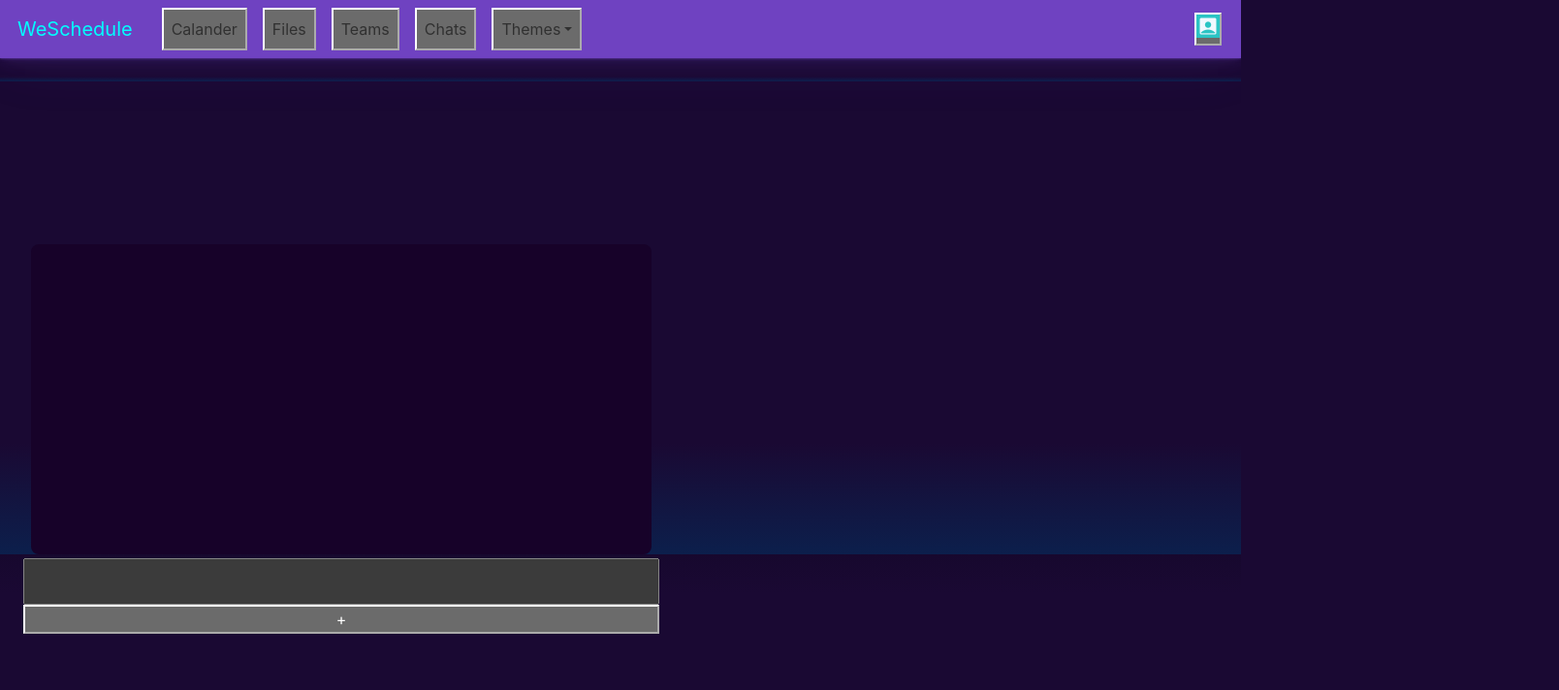
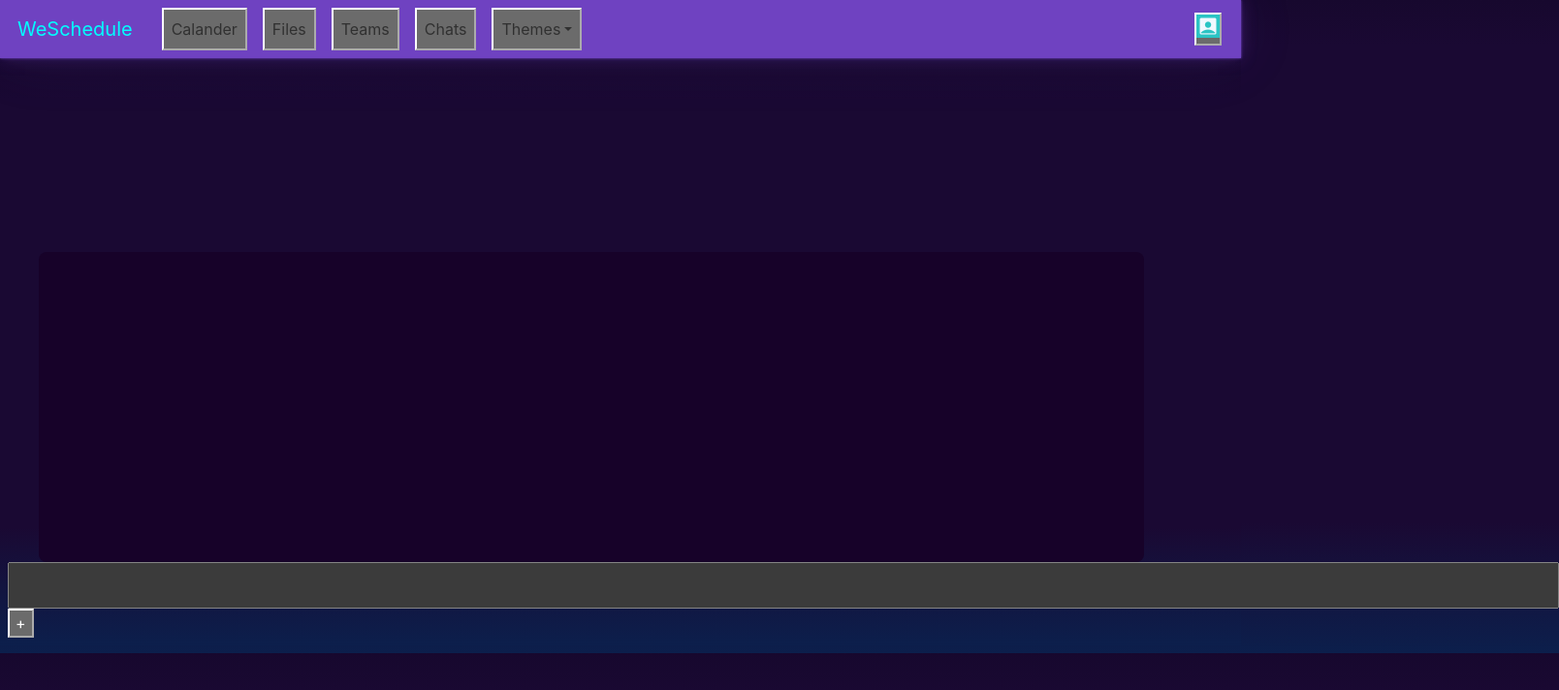
Before and after one commit to isthisdotusernametaken/WeSchedule, a React (Create React App) app in the folder frontend/: page / in a window 1280 px wide. Shown: the top 712 px of the page at 97% size, 1608 px wide, since content can reach past the window. Built offline with nearby package versions, Linux system fonts and the light colour scheme.

Commit message:
Update scroll ability in message center and implement more dynamic code.

```diff
--- a/frontend/src/App.css
+++ b/frontend/src/App.css
@@ -43,7 +43,6 @@
 
 
 .chat-input {
-  margin-top: 20rem;
   width: 100rem;
   height: 3rem;
 }
--- a/frontend/src/components/MessageCenter.js
+++ b/frontend/src/components/MessageCenter.js
@@ -1,54 +1,53 @@
 import React, { useEffect, useRef, useState } from "react";
 import { THEMES, setTheme } from "../theme.js";
 import { message } from "statuses";
-function MessageCenter() {
+function MessageCenter({user}) {
 
     // Use state hooks to store the messages and the current message being sent.
-    const [corespondence, setMessages] = useState([]);
-    const [newMessage, setNewMessage] = useState("");
-    const latestMessage = useRef(null);
+    const [correspondence, setMessages] = useState([]);
+    const inputField = useRef(null);
+    const latestMsg = useRef(null);
 
     useEffect(() => {
-        if (corespondence.length === 0) {
-            document.getElementById("my-message-box-out").style.display = "none";
-            document.getElementById("my-message-box-in").style.display = "none";
+        if (latestMsg.current != null) {
+            latestMsg.current.scrollTop = latestMsg.current.scrollHeight;
         }
-    });
+    }, [correspondence]);
+
     const send = () => {
-        document.getElementById("my-message-box-out").style.display = "block";
-        document.getElementById("my-message-box-in").style.display = "block";
-
-        if (newMessage.trim() === "") {
+        let message = inputField.current.value.trim();
+        if (message === "") {
             console.log("No message sent.")
-            return;
         } else {
-            setMessages([...corespondence, {text: newMessage, sender: "YOU"}]);
-            console.log(newMessage);
-            const newMessageBubble = (
-                `<div>User: ${newMessage}</div>`
-            );
-            document.getElementById("my-message-box-out").innerHTML += newMessageBubble + `<div><br></div>`;
-            document.getElementById("my-message-box-in").innerHTML += newMessageBubble + `<div><br></div>`;
-            latestMessage.current.scrollIntoView({ behavior: 'smooth' });
-            document.getElementById("input-msg-field").value = "";
+            setMessages([...correspondence, {user: user, time: new Date(),content: message}]);
+            inputField.current.value = "";
         }
     }
 
     return (
-        <msgFrame className="border border-success p-2 mb-2" data-bs-theme="dark">
-            <div className="container inner-frame p-1 col-sm-4 col-md-6 col-lg-6 float-start border bg-dark">
-                <div id="my-message-box-out" className="message-box message-left p-3 message-outgoing p-0.5"></div>
-                <div ref={latestMessage} id="my-message-box-in" className="message-box message-right p-3 message-incoming p-0.5"></div>
+        <div className="border border-success p-2 mb-2" data-bs-theme="dark">
+            <div className="container inner-frame p-1 d-flex flex-column border bg-dark">
+                <div ref={latestMsg} className="h-100 overflow-auto">
+                    {correspondence.map(MessageBubble)}
+                </div>
 
-                <div className="row">
-                    <input type="textfield" id="input-msg-field" className="chat-input" onChange={(e) => setNewMessage(e.target.value)}></input>
+            </div>
+                <div className="">
+                    <input ref={inputField} type="textfield" id="input-msg-field" className="chat-input"></input>
                     <button onClick={send}>+</button>
                 </div>
-            </div>
-
-        </msgFrame>
+        </div>
     );
 }
 
+const MessageBubble = ({
+    user,
+    time,
+    content
+}) =>
+    <div className="rounded-2 p-1 my-4 message-box message-left p-3 message-outgoing">
+        <p>{user}: {time.toString()}</p>
+        <p>{content}</p>
+    </div>
 
 export default MessageCenter;
```
